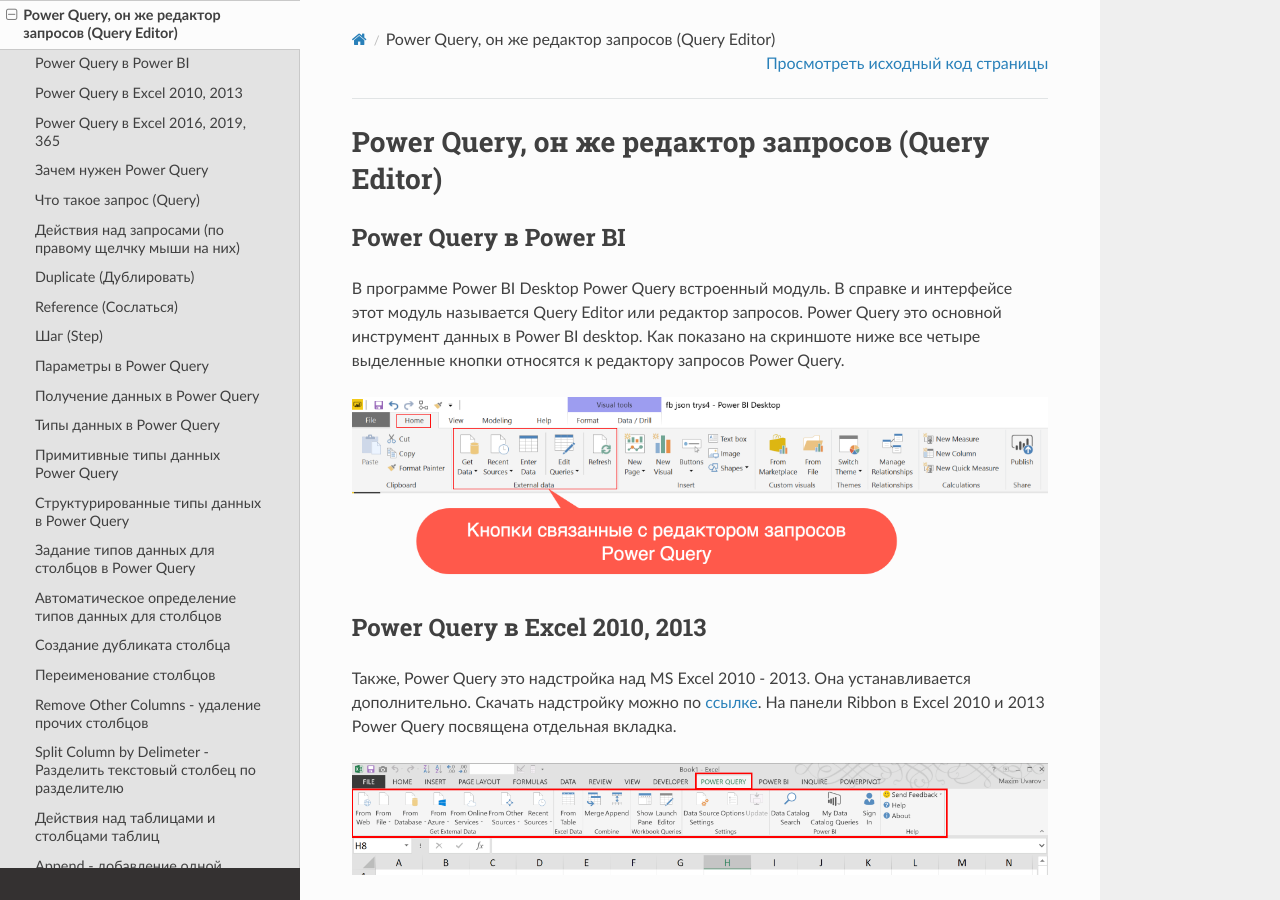
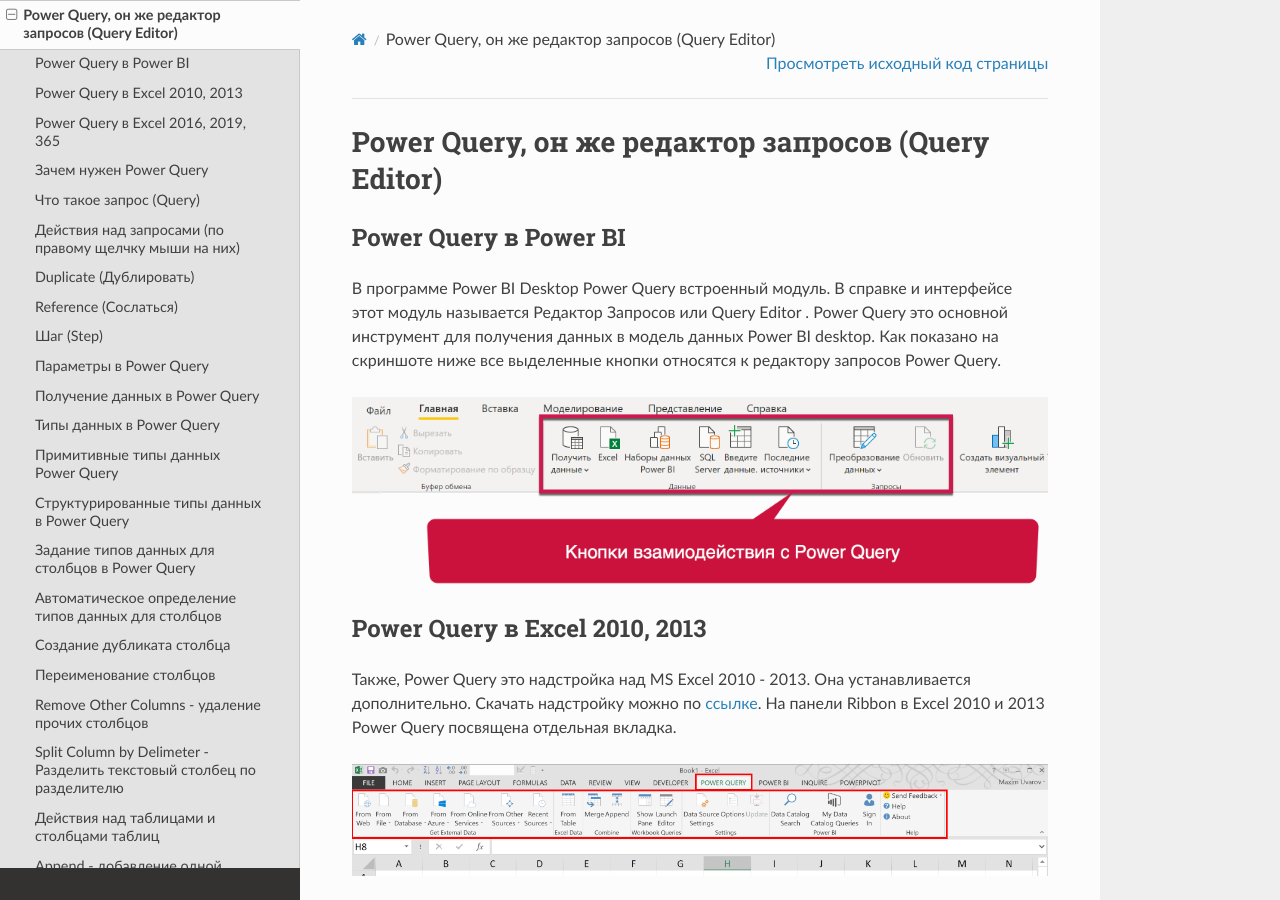
Before and after one commit to maxim-uvarov/PowerBI-book-ru, a Sphinx documentation site: the page built from docs/content/3-power-query.md, in a window 1280 px wide and 900 px high. Built offline with Sphinx 7.4.7 and the Read the Docs theme 2.0.0, drawn with Linux system fonts in a browser that asks for light colours.

Commit message:
20210113

```diff
--- a/docs/content/3-power-query.md
+++ b/docs/content/3-power-query.md
@@ -2,9 +2,9 @@
 
 ## Power Query в Power BI
 
-В программе Power BI Desktop Power Query встроенный модуль. В справке и интерфейсе этот модуль называется Query Editor или редактор запросов. Power Query это основной инструмент данных в Power BI desktop. Как показано на скриншоте ниже все четыре выделенные кнопки относятся к редактору запросов Power Query.
+В программе Power BI Desktop Power Query встроенный модуль. В справке и интерфейсе этот модуль называется Редактор Запросов или Query Editor . Power Query это основной инструмент для получения данных в модель данных Power BI desktop. Как показано на скриншоте ниже все выделенные кнопки относятся к редактору запросов Power Query.
 
-![](assets/PowerQueryButtonsInPowerBI.png)
+![](assets/PowerQueryButtonsInPowerBI2021-01-13_15-05-50.png)
 
 ## Power Query в Excel 2010, 2013
 
```
Also changed, not shown: docs/content/assets/PowerQueryButtonsInPowerBI2021-01-13_15-05-50.png (added).
